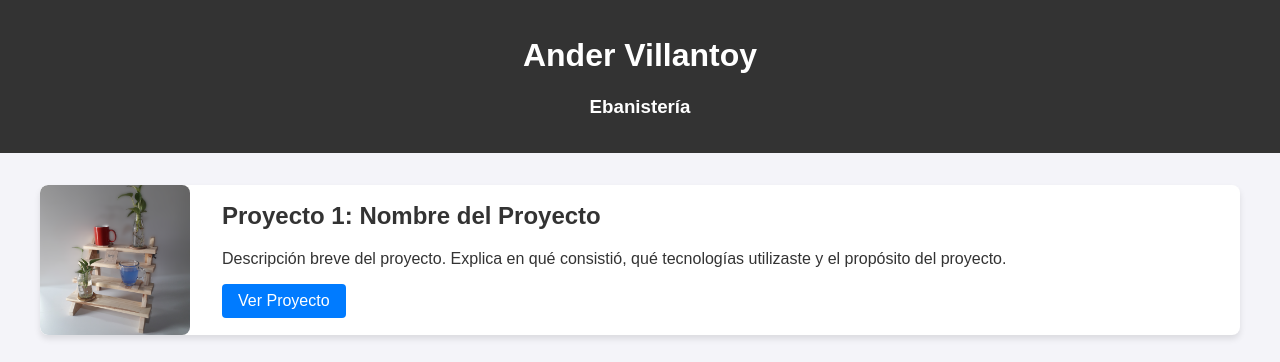
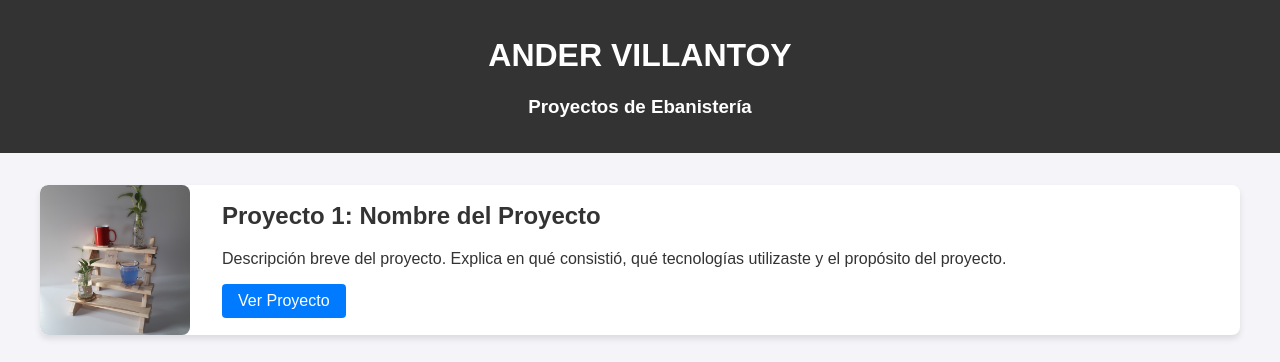
Before and after one commit to Ander-Villantoy/portafolioAnder, a plain HTML site: page index.html in a window 1280 px wide. Shown: the top 362 px of the page. Drawn offline with Linux system fonts and the light colour scheme.

Commit message:
Se cambio el titulo

```diff
--- a/index.html
+++ b/index.html
@@ -8,8 +8,8 @@
 </head>
 <body>
     <header>
-        <h1>Ander Villantoy</h1>
-        <h3>Ebanistería</h3>
+        <h1>ANDER VILLANTOY</h1>
+        <h3>Proyectos de Ebanistería</h3>
     </header>
     <main class="container">
         <!-- Proyecto 1 -->
```
